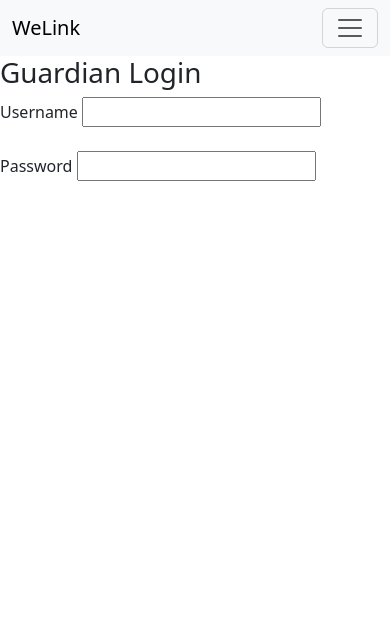
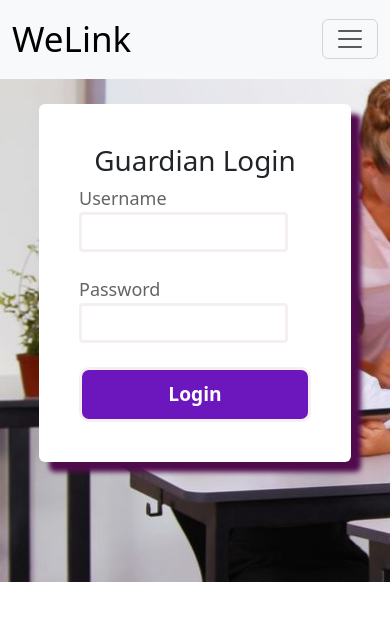
Before and after one commit to errow2222/kimi, a PHP site: page /guardian_login.php in a window 390 px wide. Shown: the top 621 px of the page. Run offline with PHP 8.4, Linux system fonts and the light colour scheme.

Commit message:
Add files via upload

```diff
--- a/admin_login.php
+++ b/admin_login.php
@@ -24,8 +24,9 @@
   <head>
     <meta charset="utf-8">
     <meta name="viewport" content="width=device-width, initial-scale=1">
-    <title>Bootstrap demo</title>
+    <title>Admin Login</title>
     <link href="https://cdn.jsdelivr.net/npm/bootstrap@5.3.3/dist/css/bootstrap.min.css" rel="stylesheet" integrity="sha384-QWTKZyjpPEjISv5WaRU9OFeRpok6YctnYmDr5pNlyT2bRjXh0JMhjY6hW+ALEwIH" crossorigin="anonymous">
+    <link rel="stylesheet" href="style.css">
   </head>
   <body>
     <?php
--- a/guardian_login.php
+++ b/guardian_login.php
@@ -1,21 +1,44 @@
+<?php
+  if(isset($_POST['submit'])){
+    include "connection.php";
+    $username = mysqli_real_escape_string($conn, $_POST['user']);
+    $password = mysqli_real_escape_string($conn, $_POST['pass']);
+
+    $sql = "select * from guardian where username = '$username'";
+    $sql = "select * from guardian where password = '$password'";
+    $result = mysqli_query($conn,$sql);
+    $row = mysqli_fetch_array($result);
+
+    if($row){
+      if($password = $row["password"]){
+        header("Location: gwelcome.php");
+    } else{
+      echo "NO USER FOUND";
+    }
+}
+  }
+?>
+
 <!doctype html>
 <html lang="en">
   <head>
     <meta charset="utf-8">
     <meta name="viewport" content="width=device-width, initial-scale=1">
-    <title>Bootstrap demo</title>
+    <title>Guardian Login</title>
     <link href="https://cdn.jsdelivr.net/npm/bootstrap@5.3.3/dist/css/bootstrap.min.css" rel="stylesheet" integrity="sha384-QWTKZyjpPEjISv5WaRU9OFeRpok6YctnYmDr5pNlyT2bRjXh0JMhjY6hW+ALEwIH" crossorigin="anonymous">
+    <link rel="stylesheet" href="style.css">
   </head>
   <body>
     <?php include "navbar.php";
     ?>
     <div id ="form">
         <h1> Guardian Login </h1>
-        <form name="form" action="admin_login.php" method = "POST";>
+        <form name="form" action="guardian_login.php" method = "POST";>
           <label>Username</label>
           <input type="text" id="user" name="user" required><br><br>
           <label>Password</label>
           <input type="password" id="pass" name="pass" required><br><br>
+          <input type="submit" id="btn" value="Login" name="submit"/>
         </form>
     </div>
     <script src="https://cdn.jsdelivr.net/npm/bootstrap@5.3.3/dist/js/bootstrap.bundle.min.js" integrity="sha384-YvpcrYf0tY3lHB60NNkmXc5s9fDVZLESaAA55NDzOxhy9GkcIdslK1eN7N6jIeHz" crossorigin="anonymous"></script>
--- a/index.php
+++ b/index.php
@@ -3,8 +3,9 @@
   <head>
     <meta charset="utf-8">
     <meta name="viewport" content="width=device-width, initial-scale=1">
-    <title>Bootstrap demo</title>
+    <title>WeLink</title>
     <link href="https://cdn.jsdelivr.net/npm/bootstrap@5.3.3/dist/css/bootstrap.min.css" rel="stylesheet" integrity="sha384-QWTKZyjpPEjISv5WaRU9OFeRpok6YctnYmDr5pNlyT2bRjXh0JMhjY6hW+ALEwIH" crossorigin="anonymous">
+    <link rel="stylesheet" href="style.css">
   </head>
   <body>
     <?php
--- a/navbar.php
+++ b/navbar.php
@@ -7,7 +7,7 @@
     <div class="collapse navbar-collapse" id="navbarSupportedContent">
       <ul class="navbar-nav me-auto mb-2 mb-lg-0">
         <li class="nav-item">
-          <a class="nav-link active" aria-current="page" href="#">Home</a>
+          <a class="nav-link active" aria-current="page" href="index.php">Home</a>
         </li>
         </ul>
       <form class="d-flex" >
--- /dev/null
+++ b/style.css
@@ -0,0 +1,80 @@
+
+body{
+    background: url("images/back.jpg");
+    background-repeat: no-repeat;
+    background-size: cover;
+
+  }
+
+  .navbar-brand{
+      font-size: 35px;
+  }
+
+
+  #form{
+      background-color: rgb(255, 255, 255);
+      width:28%;
+      border-radius: 6px;
+      margin:120px auto;
+      padding:40px;
+      box-shadow: 10px 10px 5px rgb(80, 11, 77);
+      margin-top: 25px;
+  }
+  h1{
+      text-align: center;
+  }
+  input{
+      width: 90%;
+      border-radius: 4px;
+      border: 3px solid #f6efef;
+      padding: 5px;
+  }
+
+  #btn{
+      width: 100%;
+      color:rgb(255, 255, 255);
+      background-color: rgb(108, 22, 190);
+      padding:10px;
+      font-weight: 700;
+      font-size: larger;
+      border-radius: 10px;
+  }
+  #button{
+    width: 70%;
+    color:rgb(255, 255, 255);
+    background-color: rgb(2, 4, 12);
+    padding: 40px;
+    font-weight: 700;
+    font-size: larger;
+    border-radius: 20px;
+    margin: 10px auto;
+    margin-top: 25px;
+    margin-left: 310px;
+}
+
+  form label{
+      color:rgb(100, 100, 100);
+      font-size: 18px;
+      font-weight:500;
+  }
+  @media screen and (max-width: 1350px) {
+      #form {
+        width: 40%;
+        margin-left:none;
+        padding:40px;
+      }
+    }
+  @media screen and (max-width: 1100px) {
+      #form {
+        width: 50%;
+        margin-left:none;
+        padding:40px;
+      }
+    }
+  @media screen and (max-width: 700px) {
+      #form {
+        width: 80%;
+        margin-left:none;
+        padding:40px;
+      }
+    }
```
Also changed, not shown: gwelcome.php (added, +17 -0 lines), payment.php (added, +45 -0 lines), welcome.php (+7 -2 lines), back.jpg (added).
